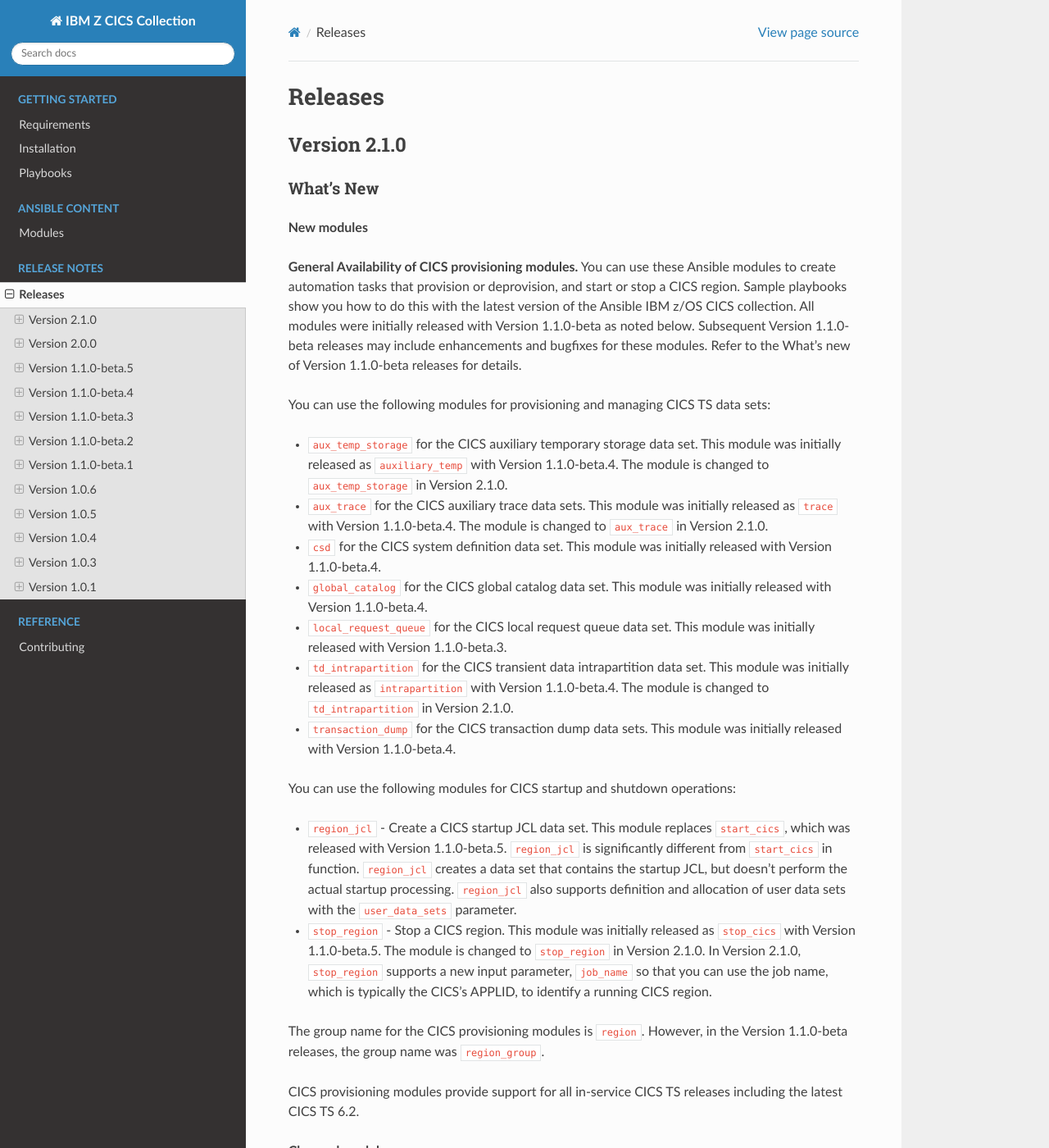
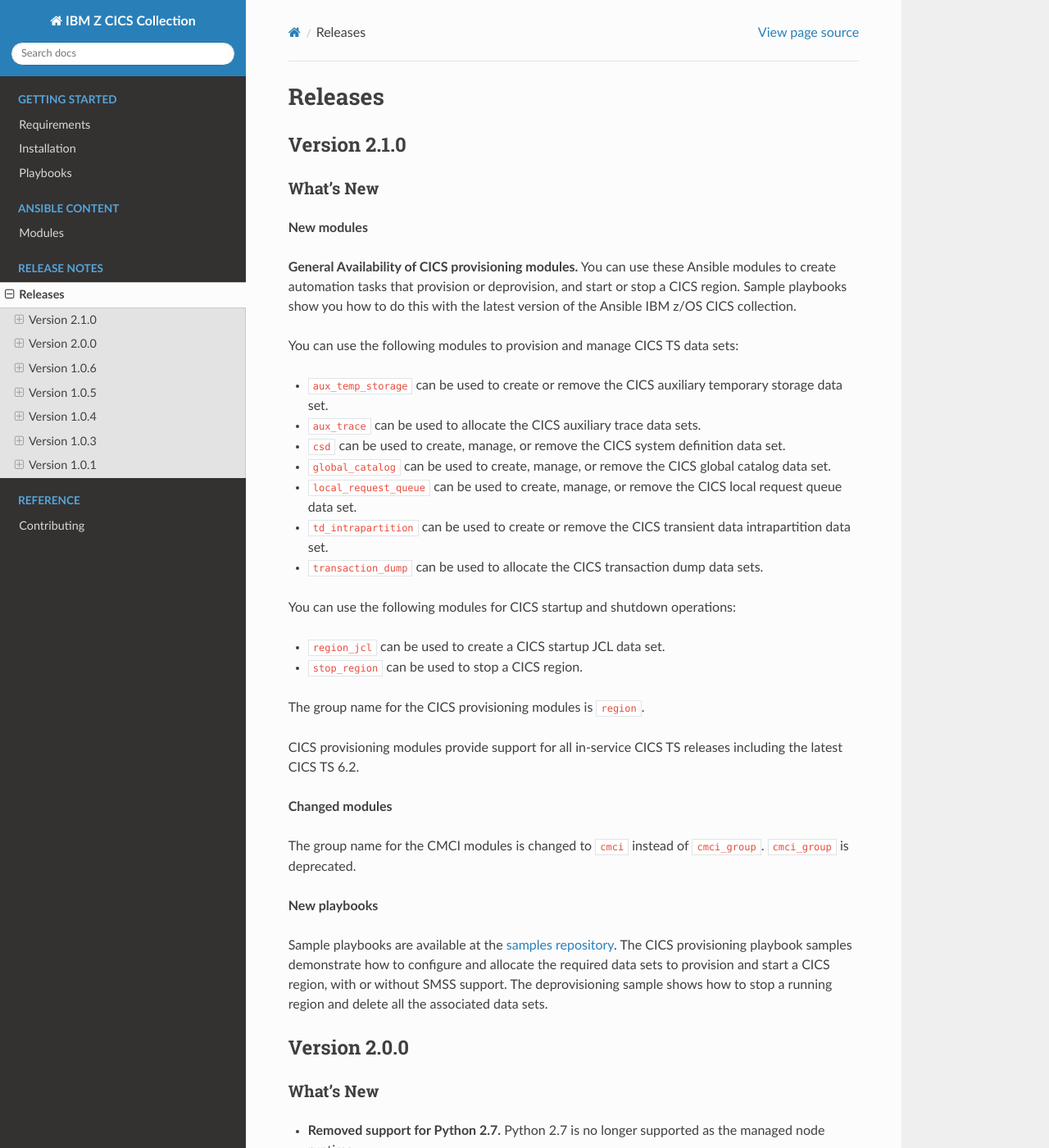
Before and after one commit to ansible-collections/ibm_zos_cics, a Sphinx documentation site: the page built from docs/source/release_notes.rst, in a window 1280 px wide and 1400 px high. Shown: the whole window at 82% size. Built offline with Sphinx 7.4.7 and the Read the Docs theme 2.0.0, drawn with Linux system fonts in a browser that asks for light colours; some of the changed text lies outside the part shown.

Commit message:
Update release_notes.rst - cssh
Removed all the beta releases sections.
Updated Version 2.1.0 What's new text

```diff
--- a/docs/source/release_notes.rst
+++ b/docs/source/release_notes.rst
@@ -15,33 +15,24 @@ What's New
 **New modules**
 
 **General Availability of CICS provisioning modules.** You can use these Ansible modules to create automation tasks that provision or deprovision, and start or stop
-a CICS region. Sample playbooks show you how to do this with the latest version of the Ansible IBM z/OS CICS collection. All modules were initially released
-with Version 1.1.0-beta as noted below. Subsequent Version 1.1.0-beta releases may include enhancements and bugfixes for these modules. Refer to the What's new
-of Version 1.1.0-beta releases for details.
+a CICS region. Sample playbooks show you how to do this with the latest version of the Ansible IBM z/OS CICS collection.
 
-You can use the following modules for provisioning and managing CICS TS data sets:
+You can use the following modules to provision and manage CICS TS data sets:
 
-* ``aux_temp_storage`` for the CICS auxiliary temporary storage data set. This module was initially
-  released as ``auxiliary_temp`` with Version 1.1.0-beta.4. The module is changed to ``aux_temp_storage`` in Version 2.1.0.
-* ``aux_trace`` for the CICS auxiliary trace data sets. This module was initially released as ``trace`` with Version 1.1.0-beta.4.
-  The module is changed to ``aux_trace`` in Version 2.1.0.
-* ``csd`` for the CICS system definition data set. This module was initially released with Version 1.1.0-beta.4.
-* ``global_catalog`` for the CICS global catalog data set. This module was initially released with Version 1.1.0-beta.4.
-* ``local_request_queue`` for the CICS local request queue data set. This module was initially released with Version 1.1.0-beta.3.
-* ``td_intrapartition`` for the CICS transient data intrapartition data set. This module was initially released as ``intrapartition`` with
-  Version 1.1.0-beta.4. The module is changed to ``td_intrapartition`` in Version 2.1.0.
-* ``transaction_dump`` for the CICS transaction dump data sets. This module was initially released with Version 1.1.0-beta.4.
+* ``aux_temp_storage`` can be used to create or remove the CICS auxiliary temporary storage data set.
+* ``aux_trace`` can be used to allocate the CICS auxiliary trace data sets.
+* ``csd`` can be used to create, manage, or remove the CICS system definition data set.
+* ``global_catalog`` can be used to create, manage, or remove the CICS global catalog data set.
+* ``local_request_queue`` can be used to create, manage, or remove the CICS local request queue data set.
+* ``td_intrapartition`` can be used to create or remove the CICS transient data intrapartition data set.
+* ``transaction_dump`` can be used to allocate the CICS transaction dump data sets.
 
 You can use the following modules for CICS startup and shutdown operations:
 
-* ``region_jcl`` - Create a CICS startup JCL data set. This module replaces ``start_cics``, which was released with Version 1.1.0-beta.5.
-  ``region_jcl`` is significantly different from ``start_cics`` in function. ``region_jcl`` creates a data set that contains the startup JCL, but
-  doesn't perform the actual startup processing. ``region_jcl`` also supports definition and allocation of user data sets with the ``user_data_sets`` parameter.
-* ``stop_region`` - Stop a CICS region. This module was initially released as ``stop_cics`` with Version 1.1.0-beta.5. The module is changed to ``stop_region``
-  in Version 2.1.0. In Version 2.1.0, ``stop_region`` supports a new input parameter, ``job_name`` so that you can use the job name, which is typically the CICS's
-  APPLID, to identify a running CICS region.
+* ``region_jcl`` can be used to create a CICS startup JCL data set.
+* ``stop_region`` can be used to stop a CICS region.
 
-The group name for the CICS provisioning modules is ``region``. However, in the Version 1.1.0-beta releases, the group name was ``region_group``.
+The group name for the CICS provisioning modules is ``region``.
 
 CICS provisioning modules provide support for all in-service CICS TS releases including the latest CICS TS 6.2.
 
@@ -61,85 +52,6 @@ What's New
 -------------------
 
 * **Removed support for Python 2.7.** Python 2.7 is no longer supported as the managed node runtime.
-
-Version 1.1.0-beta.5
-=============
-What's New
--------------------
-
-**New modules**
-
-* ``start_cics`` - Start a CICS region.
-* ``stop_cics`` - Stop a CICS region.
-
-**Changed modules**
-
-* ``csd`` - A new ``state`` option, ``script`` is introduced so that you can now supply a script that contains ``CSDUP`` commands to update an existing CSD. The script can be either a data set or a z/OS UNIX file.
-* All modules for CICS region data sets - New option ``space_secondary`` is introduced so that you can specify the size of the secondary extent.
-* All modules for CICS region data sets - Return values now use ``data_set_organization`` to indicate the organization of the data set. The ``vsam`` field has been removed from the return structure.
-
-
-Version 1.1.0-beta.4
-=============
-What's New
--------------------
-
-**New modules**
-
-* ``auxiliary_temp`` - Create and remove the CICS auxiliary temporary storage data set.
-* ``csd`` - Create, remove, and manage the CICS system definition data set.
-* ``intrapartition`` - Create and remove the CICS transient data intrapartition data set.
-* ``trace`` - Allocate the CICS auxiliary trace data sets.
-* ``transaction_dump`` - Allocate the CICS transaction dump data sets.
-
-**Changed modules**
-
-* ``local_request_queue`` -  New option ``warm`` added to the ``state`` input parameter.
-
-**Bugfixes**
-
-* ``local_request_queue`` and ``local_request_queue`` - The behavior of these modules with ``state`` set to ``initial`` is updated to match documentation.
-
-Version 1.1.0-beta.3
-=============
-What's New
--------------------
-
-**New modules**
-
-* ``local_request_queue`` - Create and remove the CICS local request queue data set.
-
-**Changed modules**
-
-* ``global_catalog`` and ``local_catalog`` - Added support for the ``region_data_sets`` and ``cics_data_sets`` defaults groups. This enhancement changes the way you specify the data set location for these modules.
-
-Version 1.1.0-beta.2
-=============
-What's New
--------------------
-
-**New modules**
-
-* ``local_catalog`` - Create, initialize, and manage the CICS local catalog data set.
-
-**Changed modules**
-
-* ``global_catalog`` - Added return values ``start_state``, ``end_state``, and ``executions``.
-
-**Bugfixes**
-
-* ``global_catalog`` - Fixed an issue that when input parameters were lowercase, the module failed. Now these input parameters are not case sensitive.
-* ``global_catalog`` - Fixed an issue that was found in the ``changed`` flag. Now the ``changed`` flag corresponds with the actions taken during the ``global_catalog`` execution.
-
-
-Version 1.1.0-beta.1
-=============
-What's New
--------------------
-
-**New modules**
-
-* ``global_catalog`` - Create, initialize, and manage the CICS global catalog data set.
 
 Version 1.0.6
 =============
```
